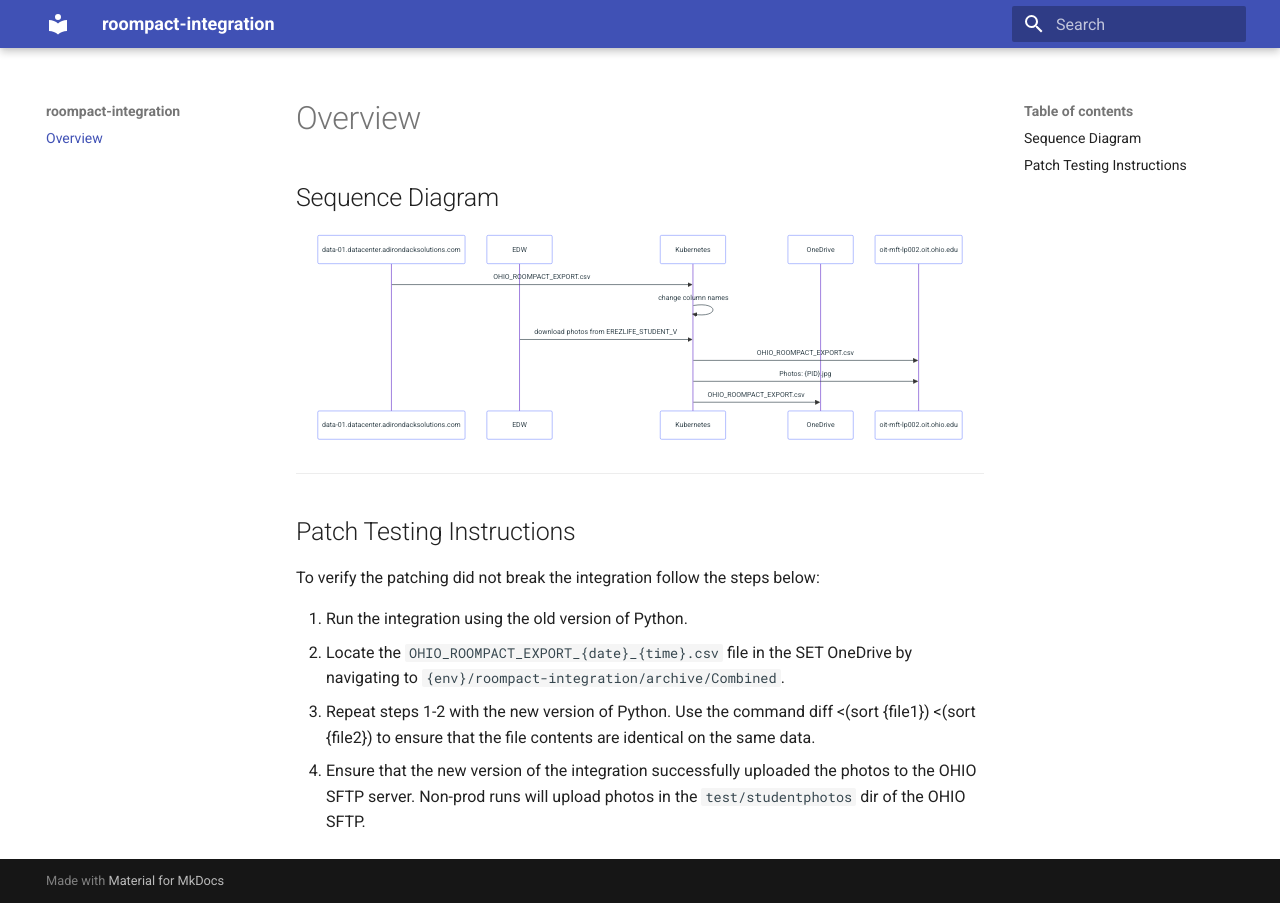
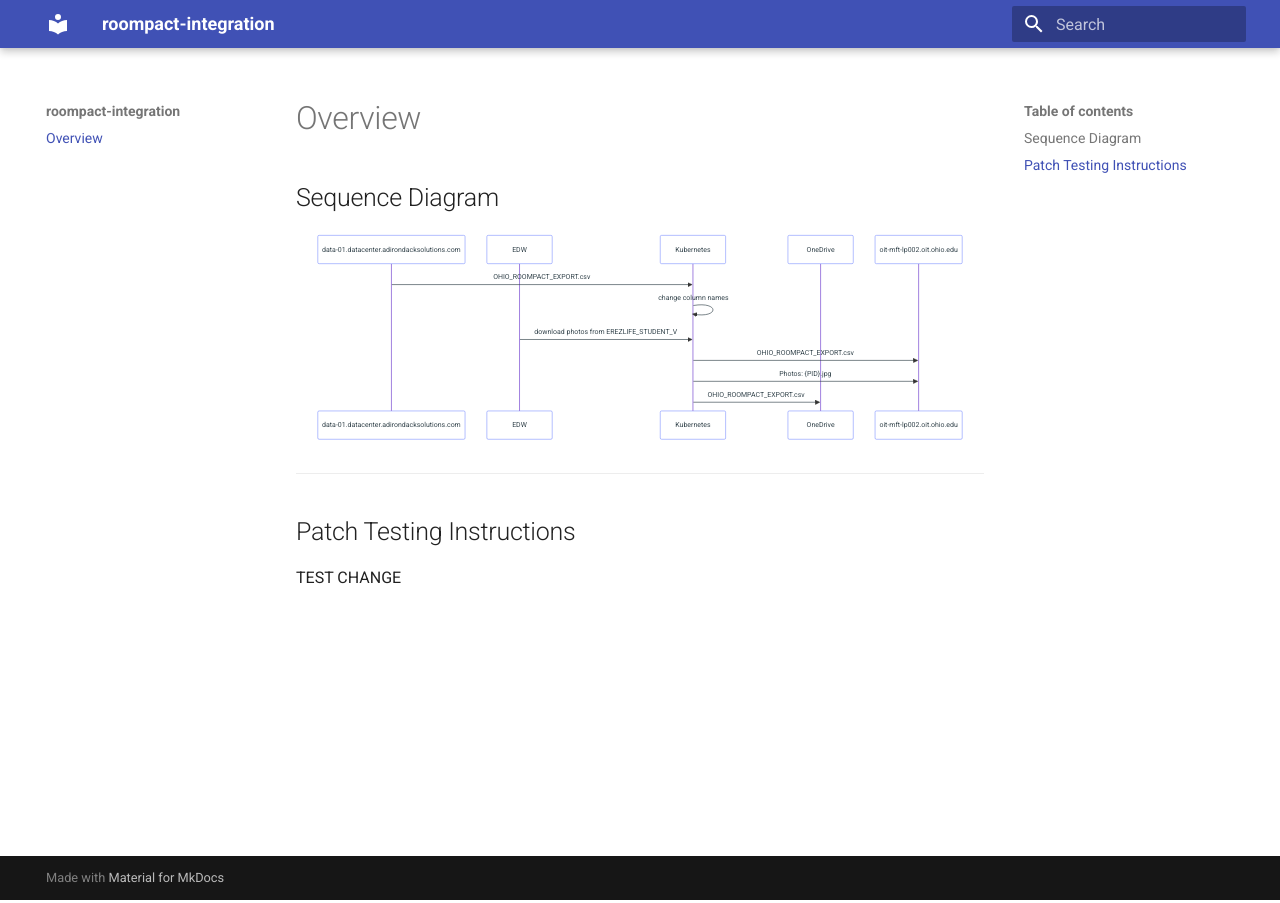
Before and after one commit to dmcaulay97/mkdocs-gh-pages-test, an MkDocs documentation site: the page built from docs/index.md, in a window 1280 px wide. Built offline with MkDocs 1.6.1 and Material for MkDocs 9.7.7, drawn with Linux system fonts in a browser that asks for light colours.

Commit message:
Update index.md

```diff
--- a/docs/index.md
+++ b/docs/index.md
@@ -17,11 +17,4 @@ sequenceDiagram
 
 ---
 ## Patch Testing Instructions
-To verify the patching did not break the integration follow the steps below:
-
-
-1. Run the integration using the old version of Python.
-2. Locate the `OHIO_ROOMPACT_EXPORT_{date}_{time}.csv` file in the SET OneDrive by navigating to `{env}/roompact-integration/archive/Combined`.
-3. Repeat steps 1-2 with the new version of Python.
-Use the command diff <(sort {file1}) <(sort {file2}) to ensure that the file contents are identical on the same data.
-4. Ensure that the new version of the integration successfully uploaded the photos to the OHIO SFTP server. Non-prod runs will upload photos in the `test/studentphotos` dir of the OHIO SFTP.
+TEST CHANGE
```
